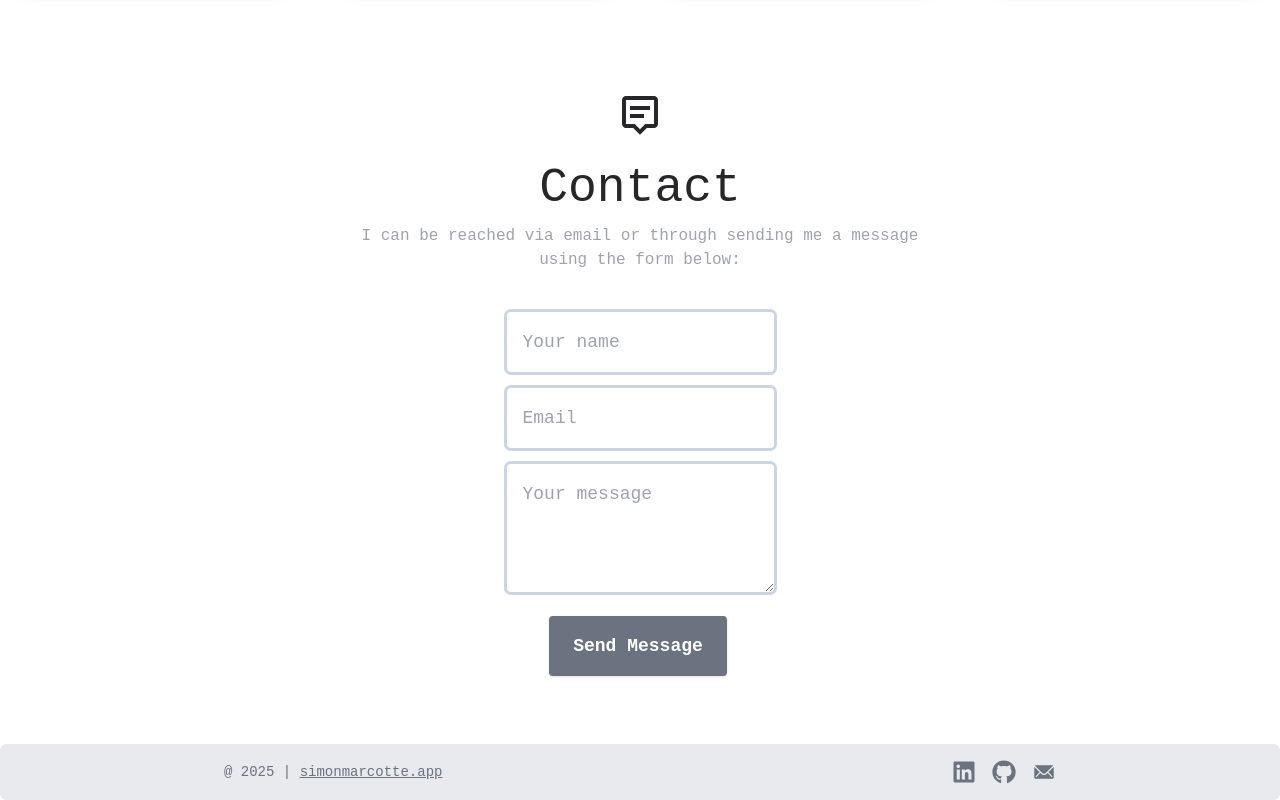
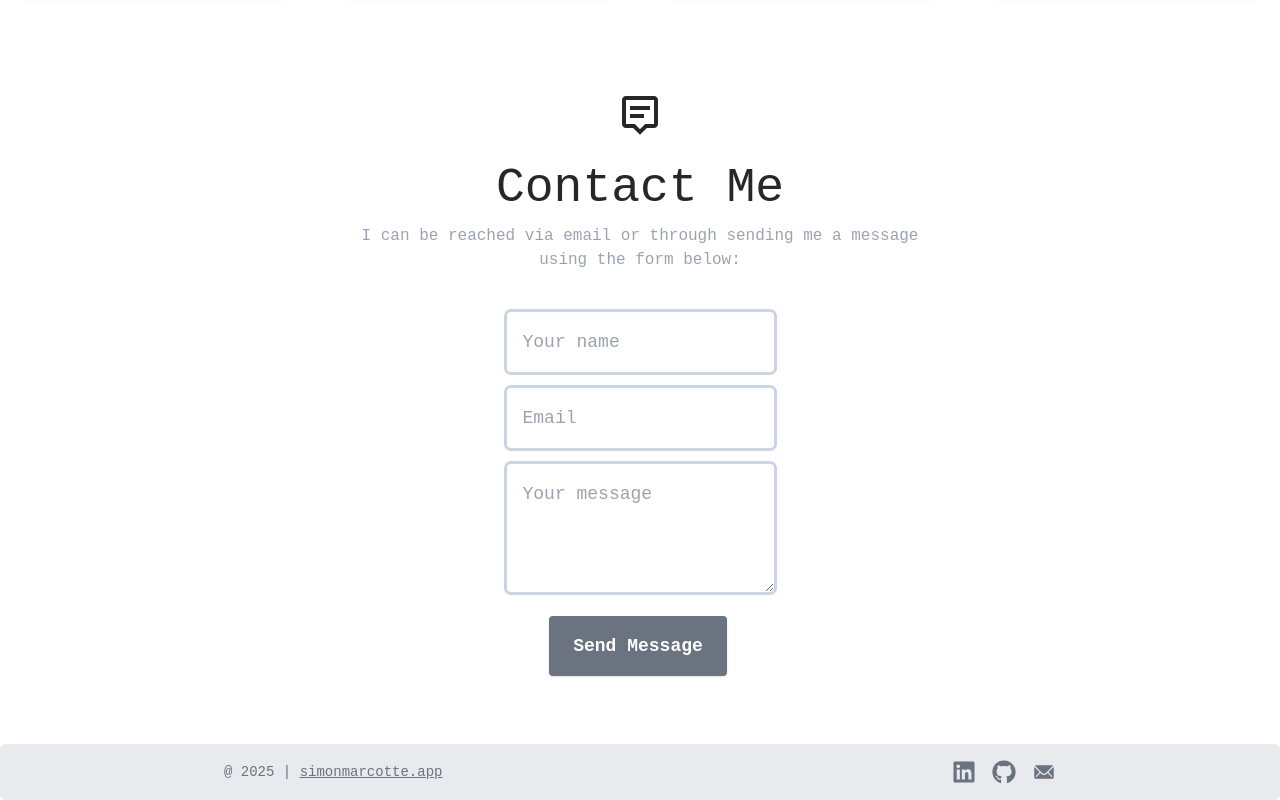
Before and after one commit to simonMarcotte/myPortfolio, a React (Create React App) app: page / in a window 1280 px wide. Shown: the part 1432-2232 px from the top of the page. Built offline with nearby package versions, Linux system fonts and the light colour scheme.

Commit message:
edit title for contact

```diff
--- a/src/components/Contact.jsx
+++ b/src/components/Contact.jsx
@@ -63,7 +63,7 @@ const ContactForm = () => {
   return (
     <div name="contact">
       <Section
-        title="Contact"
+        title="Contact Me"
         subtitle="I can be reached via email or through sending me a message using the form below:"
         icon={iconContact.i1}
       >
```
